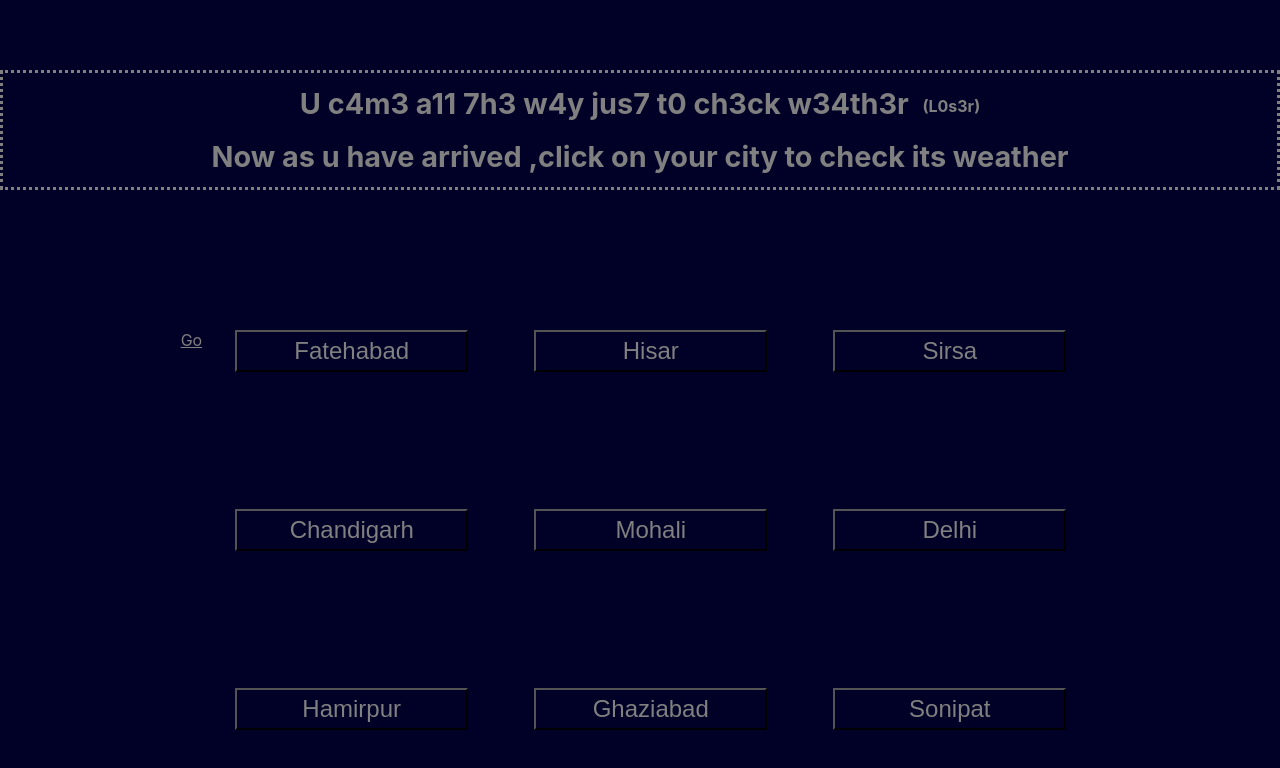
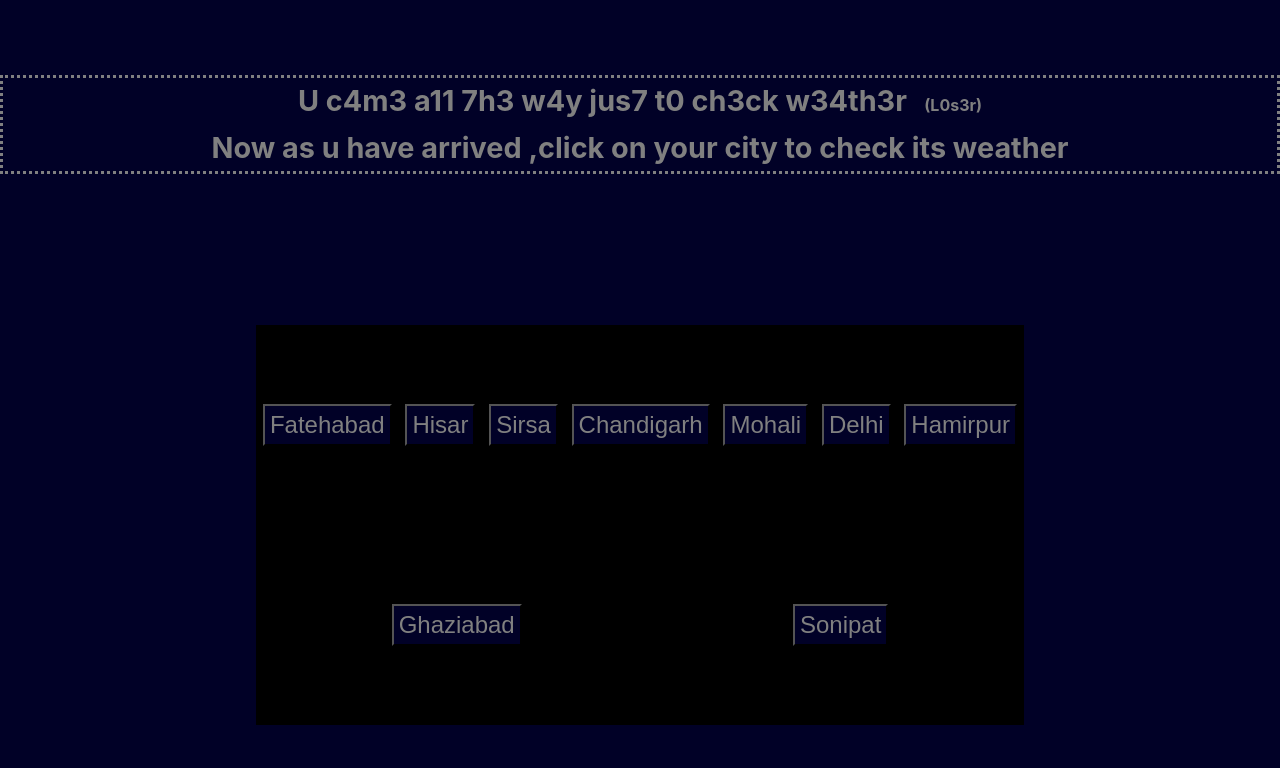
Before and after one commit to MrSonii/weather-tut, a React (Create React App) app: page / in a window 1280 px wide. Shown: the top 768 px of the page. Built offline with nearby package versions, Linux system fonts and the light colour scheme.

Commit message:
api-call!: made connection with a weather Api

```diff
--- a/src/App.css
+++ b/src/App.css
@@ -16,25 +16,23 @@
 
 .small-text {
   font-size: 1rem;
-  line-height: 250%;
 }
 
 .header {
-  height: 15%;
   width: 100vw;
-  display: flex;
-  justify-content: center;
-  align-content: space-evenly;
-  flex-wrap: wrap;
+  text-align: center;
+  line-height: 1.6;
   border: 3px dotted;
   font-size: 1.8rem;
 }
 
 .city-cont {
   height: 50%;
+  width: 60%;
+  background: black;
   display: flex;
   justify-content: space-around;
-  align-content: space-between;
+  align-content: space-around;
   flex-wrap: wrap;
 }
 
--- a/src/App.js
+++ b/src/App.js
@@ -1,13 +1,9 @@
 import { Link } from "react-router-dom";
 
 import "./App.css";
-import CityElement from "./comps/cityElement";
+import CityButton from "./comps/cityButton";
+import HandleWeatherdata from "./comps/handleWeatherdata";
 
-function handleWeatherdata(val) {
-  console.log(val.longitude, val.latitude);
-}
-
-export default function App() {
 const cityData = [
   {
     cityName: "Fatehabad",
@@ -56,22 +52,20 @@
   },
 ];
 
+export default function App() {
   return (
     <div className="main-cont">
       <h1 className="header">
-        <p>U c4m3 a11 7h3 w4y jus7 t0 ch3ck w34th3r &nbsp;</p>
+        U c4m3 a11 7h3 w4y jus7 t0 ch3ck w34th3r &nbsp;
         <small className="small-text"> (L0s3r)</small>
         <br></br>
-        <p>Now as u have arrived ,click on your city to check its weather</p>
+        Now as u have arrived ,click on your city to check its weather
       </h1>
-      <Link to='/details'>Go</Link>
       <div className="city-cont">
         {cityData.map((val) => (
-          <CityElement
-            key={val.cityName}
-            onClick={handleWeatherdata}
-            data={val}
-          />
+          <Link to="/weatherPage" state={{ val }} key={val.cityName}>
+            <CityButton data={val} />
+          </Link>
         ))}
       </div>
     </div>
--- /dev/null
+++ b/src/comps/cityButton.jsx
@@ -0,0 +1,3 @@
+export default function CityButton({ data }) {
+  return <button className="city-button">{data.cityName}</button>;
+}
--- a/src/comps/cityElement.jsx
+++ /dev/null
@@ -1,7 +0,0 @@
-export default function CityElement({ data, onClick }) {
-  return (
-    <button className="city-button" onClick={() => onClick(data)}>
-      {data.cityName}
-    </button>
-  );
-}
--- /dev/null
+++ b/src/comps/handleWeatherdata.jsx
@@ -0,0 +1,14 @@
+import { useLocation } from "react-router-dom";
+import { get } from "axios";
+
+export default function H1andleWeatherdata() {
+  const { val } = useLocation().state;
+  const lat = val.latitude;
+  const lon = val.longitude;
+  const weatherReport = get(
+    `https://api.openweathermap.org/data/2.5/weather?lat=${lat}&lon=${lon}&appid=396b7a7f0b4c24e721bb411af8dad436`
+  );
+
+  console.log(weatherReport);
+  return <p>i came here</p>;
+}
--- a/src/index.js
+++ b/src/index.js
@@ -1,35 +1,26 @@
-import React from 'react';
-import ReactDOM from 'react-dom';
-import {
-  BrowserRouter,
-  Routes,
-  Route
-} from "react-router-dom"
+import React from "react";
+import ReactDOM from "react-dom";
+import { BrowserRouter, Routes, Route } from "react-router-dom";
 
-import './index.css';
-import App from './App';
-import reportWebVitals from './reportWebVitals';
-
-// ReactDOM.render(
-//   <React.StrictMode>
-//     <App />
-//   </React.StrictMode>,
-//   document.getElementById('root')
-// );
-
-const Temp = () => <h1>Hey, you are at the detials page!</h1>
+import "./index.css";
+import HandleWeatherdata from "./comps/handleWeatherdata";
+import App from "./App";
+import "./App.css";
+import reportWebVitals from "./reportWebVitals";
 
 ReactDOM.render(
   <React.StrictMode>
     <BrowserRouter>
       <Routes>
-        <Route path='/' element={<App />} />
-        <Route path='/details' element={<Temp />} />
+        <Route path="/" element={<App />} />
+        <Route path="/weatherPage" element={<HandleWeatherdata />} />
       </Routes>
     </BrowserRouter>
   </React.StrictMode>,
-  document.getElementById('root')
+  document.getElementById("root")
 );
+
+// weather api key "396b7a7f0b4c24e721bb411af8dad436"
 
 // If you want to start measuring performance in your app, pass a function
 // to log results (for example: reportWebVitals(console.log))
```
Also changed, not shown: 1 other file (tests, documents, lock files or other folders). Lines whose indentation alone changed are shown as unchanged.
